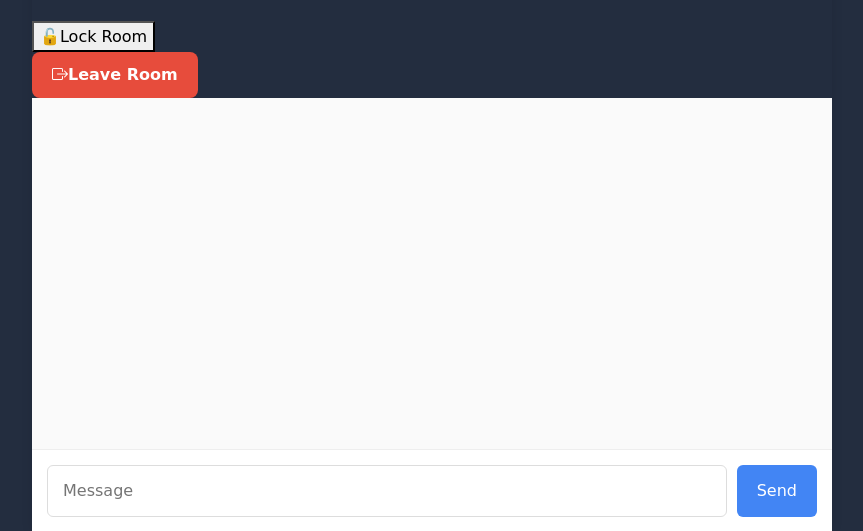
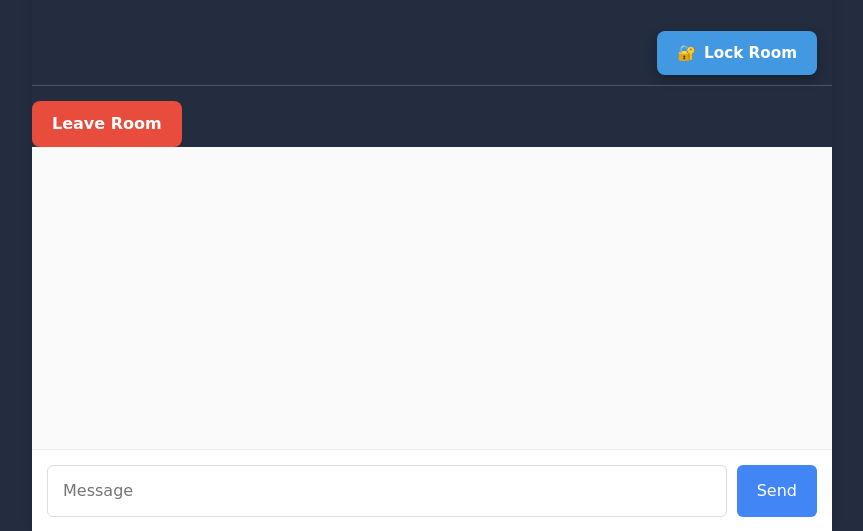
Before and after one commit to JoshuaSubray/Pype, a Flask app: template templates/room.html in a window 1280 px wide. Shown: the part 168-699 px from the top of the page, without its empty margins (208-1071 px from the left). Run offline with Flask 3, Linux system fonts and the light colour scheme; the template is opened without the code that fills it, so the values that code supplies are empty; some libraries are stand-ins or nearby versions.

Commit message:
partially added the lock room css

```diff
--- a/static/styles/styles.css
+++ b/static/styles/styles.css
@@ -402,6 +402,39 @@ body {
   font-weight: 600; /* Match your button style */
 }
 
+.lock-btn {
+  background: var(--custom-primary);
+  color: white;
+  border: none;
+  padding: 10px 20px;
+  border-radius: 8px;
+  cursor: pointer;
+  font-weight: 600;
+  transition: all 0.3s ease;
+  display: inline-flex;
+  align-items: center;
+  gap: 8px;
+  box-shadow: var(--custom-shadow);
+  font-size: 0.95rem;
+}
+
+.lock-btn:hover {
+  background: var(--custom-primary-hover);
+  transform: translateY(-2px);
+}
+
+.room-controls {
+  display: flex;
+  justify-content: flex-end; /* This pushes content to the right */
+  margin-bottom: 15px;
+  padding: 10px 15px;
+  border-bottom: 1px solid var(--custom-border);
+}
+
+.lock-btn i {
+  font-size: 1.1rem;
+}
+
 .leave-btn:hover {
   background: var(--custom-leave-btn-hover);
   transform: scale(1.05);
--- a/templates/base.html
+++ b/templates/base.html
@@ -5,7 +5,6 @@
         <meta name="viewport" content="width=device-width, initial-scale=1.0">
         <title>Pype</title>
         <link rel="stylesheet" href="https://stackpath.bootstrapcdn.com/bootstrap/4.5.2/css/bootstrap.min.css">
-        <link rel="stylesheet" href="https://cdn.jsdelivr.net/npm/bootstrap-icons@1.10.0/font/bootstrap-icons.css">
         <link
             rel="stylesheet"
             href="{{url_for('static', filename='styles/styles.css')}}"
--- a/templates/room.html
+++ b/templates/room.html
@@ -3,7 +3,8 @@
     <h2>Chat Room: {{code}}</h2>
     <div class="room-controls">
         <button id="lock-btn" class="lock-btn" onclick="toggleRoomLock()">
-            <span id="lock-icon">🔓</span><span id="lock-text">Lock Room</span>
+            <span id="lock-icon">🔐</span>
+            <span id="lock-text">Lock Room</span>
         </button>
     </div>
     <div>
@@ -59,10 +60,10 @@
         const lockText = document.getElementById('lock-text');
 
         if (isLocked) {
-            lockIcon.textContent = '🔐';
+            lockIcon.textContent = '🔓';
             lockText.textContent = 'Unlock Room';
         } else {
-            lockIcon.textContent = '🔓';
+            lockIcon.textContent = '🔐';
             lockText.textContent = 'Lock Room';
         }
     }
```
